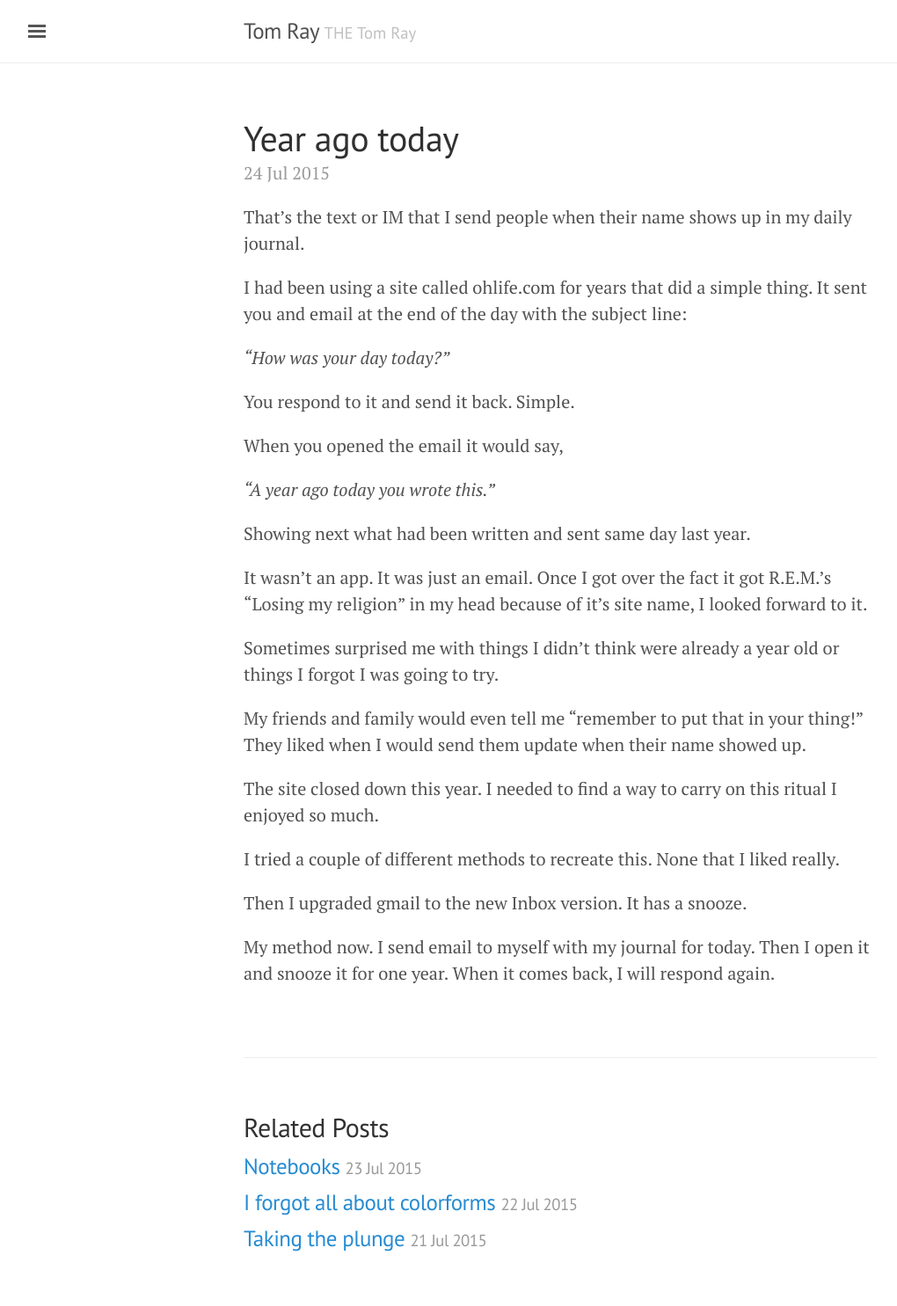
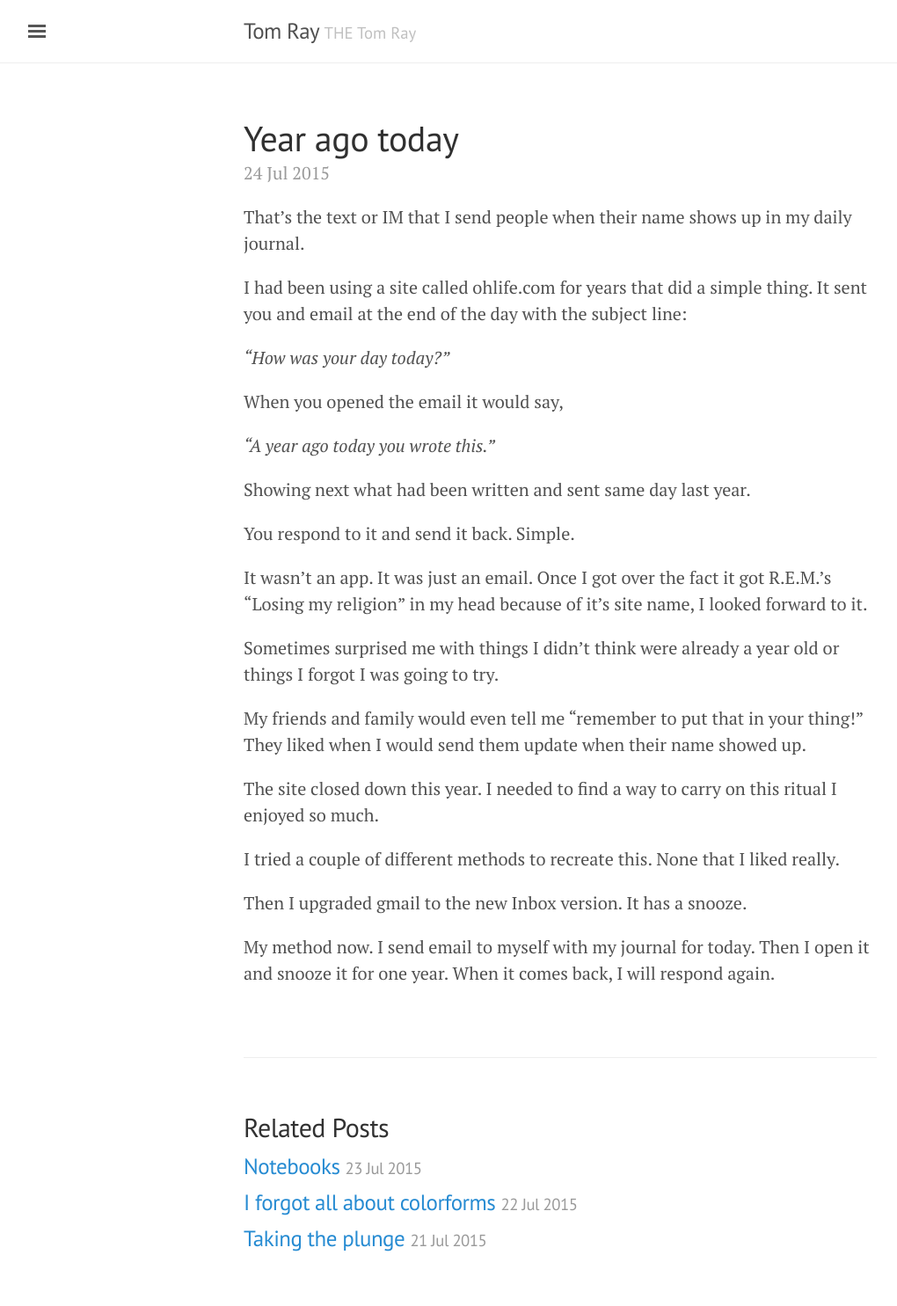
Before and after one commit to tmray/tmray.github.com, a Jekyll site: the page built from _posts/2015-07-24-Year-ago-today.md, in a window 1280 px wide. Shown: the whole page at 88% size, without its empty margins (3-1023 px from the left). Built offline with Jekyll 4.4.1, drawn with Linux system fonts in a browser that asks for light colours.

```diff
--- a/_posts/2015-07-24-Year-ago-today.md
+++ b/_posts/2015-07-24-Year-ago-today.md
@@ -8,13 +8,13 @@ I had been using a site called ohlife.com for years that did a simple thing. It
 
 _"How was your day today?"_
 
-You respond to it and send it back. Simple.
-
 When you opened the email it would say,
 
 _"A year ago today you wrote this."_
 
 Showing next what had been written and sent same day last year.
+
+You respond to it and send it back. Simple.
 
 It wasn't an app. It was just an email. Once I got over the fact it got R.E.M.'s "Losing my religion" in my head because of it's site name, I looked forward to it.
 
```
